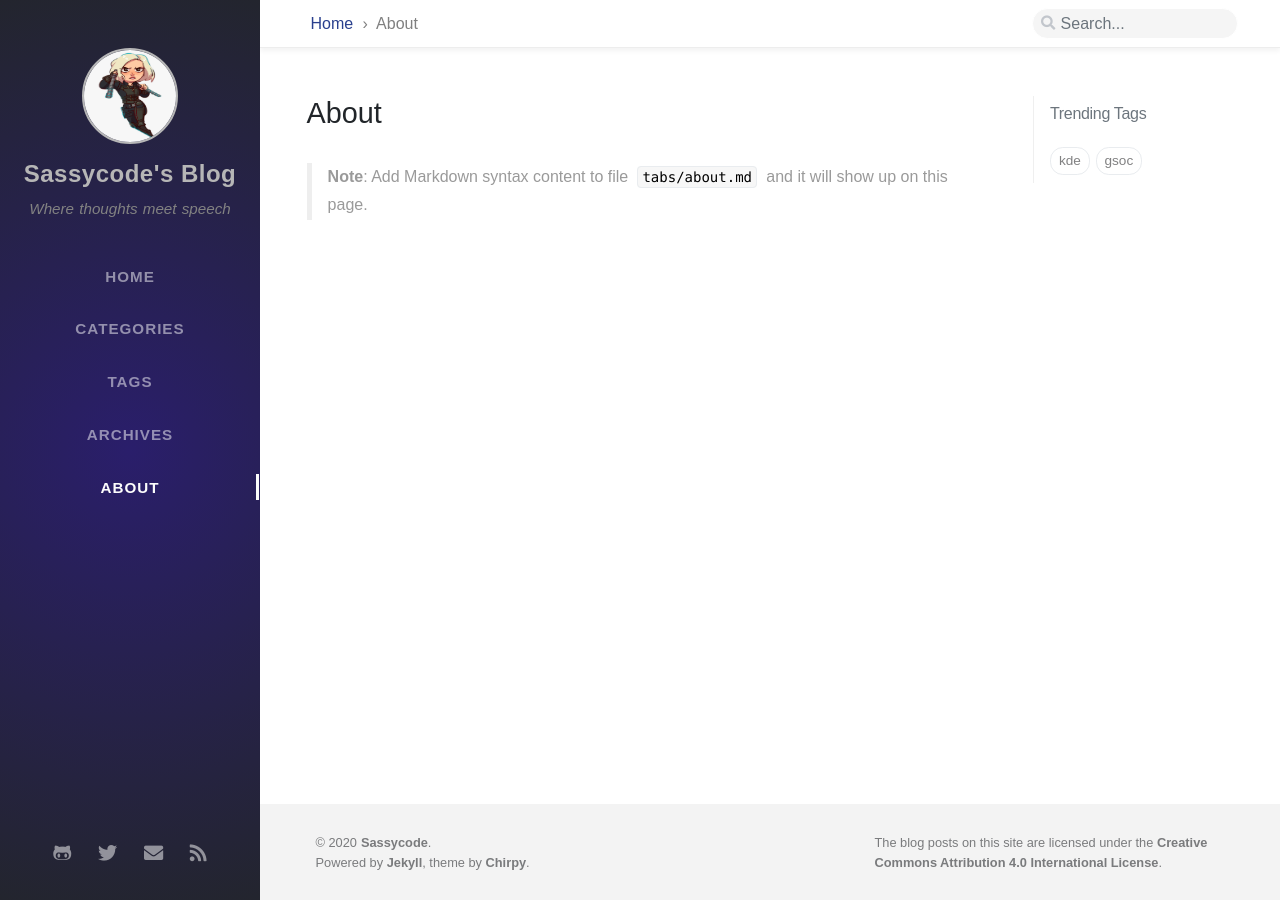
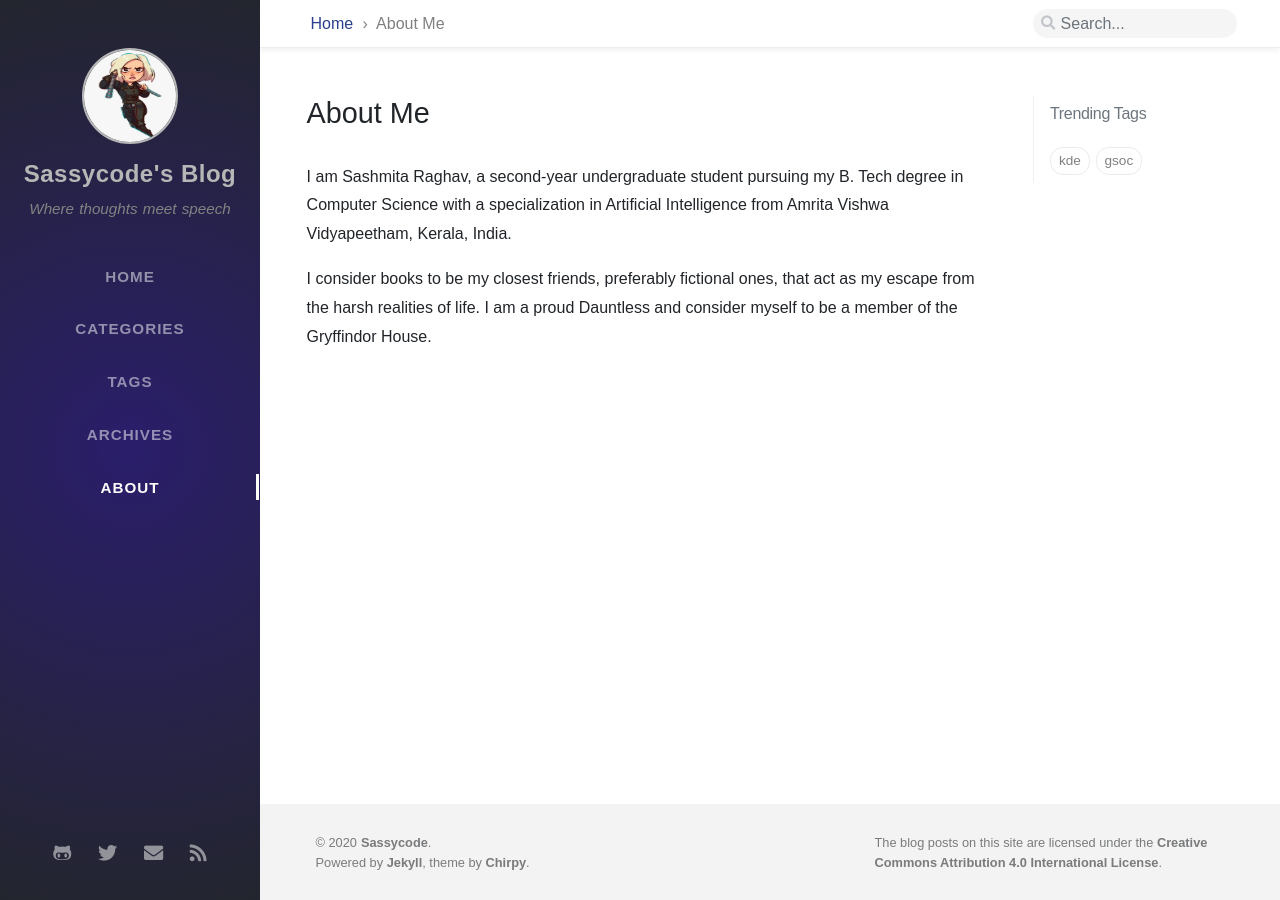
Before and after one commit to sash2501/Blog, a Jekyll site: the page built from tabs/about.md, in a window 1280 px wide. Built offline with Jekyll 4.4.1, drawn with Linux system fonts in a browser that asks for light colours; nearby versions of some CDN libraries; some web fonts are replaced; comment, search, counter and statistics services are not loaded.

Commit message:
Update about.md

```diff
--- a/tabs/about.md
+++ b/tabs/about.md
@@ -1,5 +1,5 @@
 ---
-title: About
+title: About Me
 
 # The About page
 # v2.0
@@ -8,4 +8,6 @@ title: About
 # MIT License
 ---
 
-> **Note**: Add Markdown syntax content to file `tabs/about.md` and it will show up on this page.
+I am Sashmita Raghav, a second-year undergraduate student pursuing my B. Tech degree in Computer Science with a specialization in Artificial Intelligence from Amrita Vishwa Vidyapeetham, Kerala, India.
+
+I consider books to be my closest friends, preferably fictional ones, that act as my escape from the harsh realities of life. I am a proud Dauntless and consider myself to be a member of the Gryffindor House.
```
